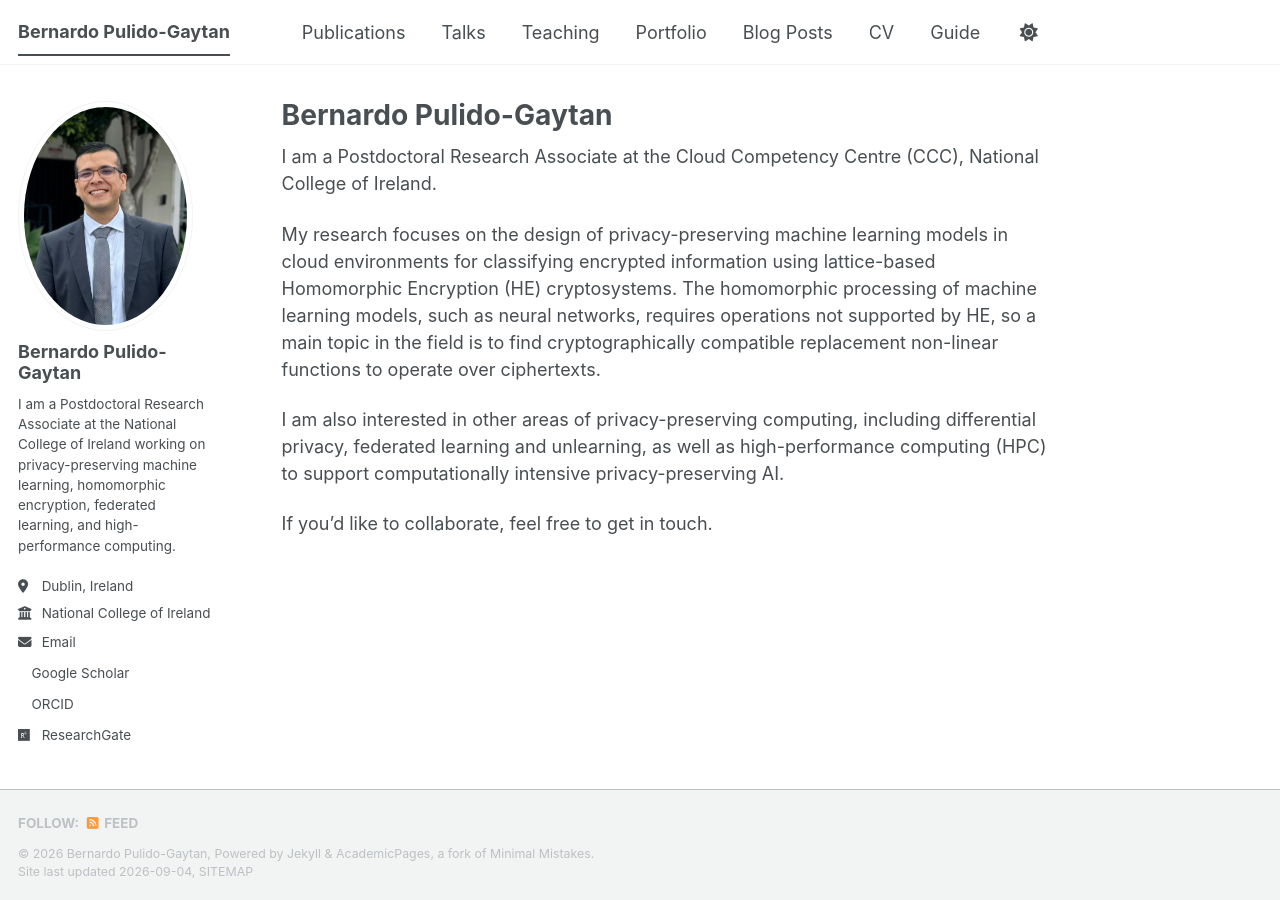
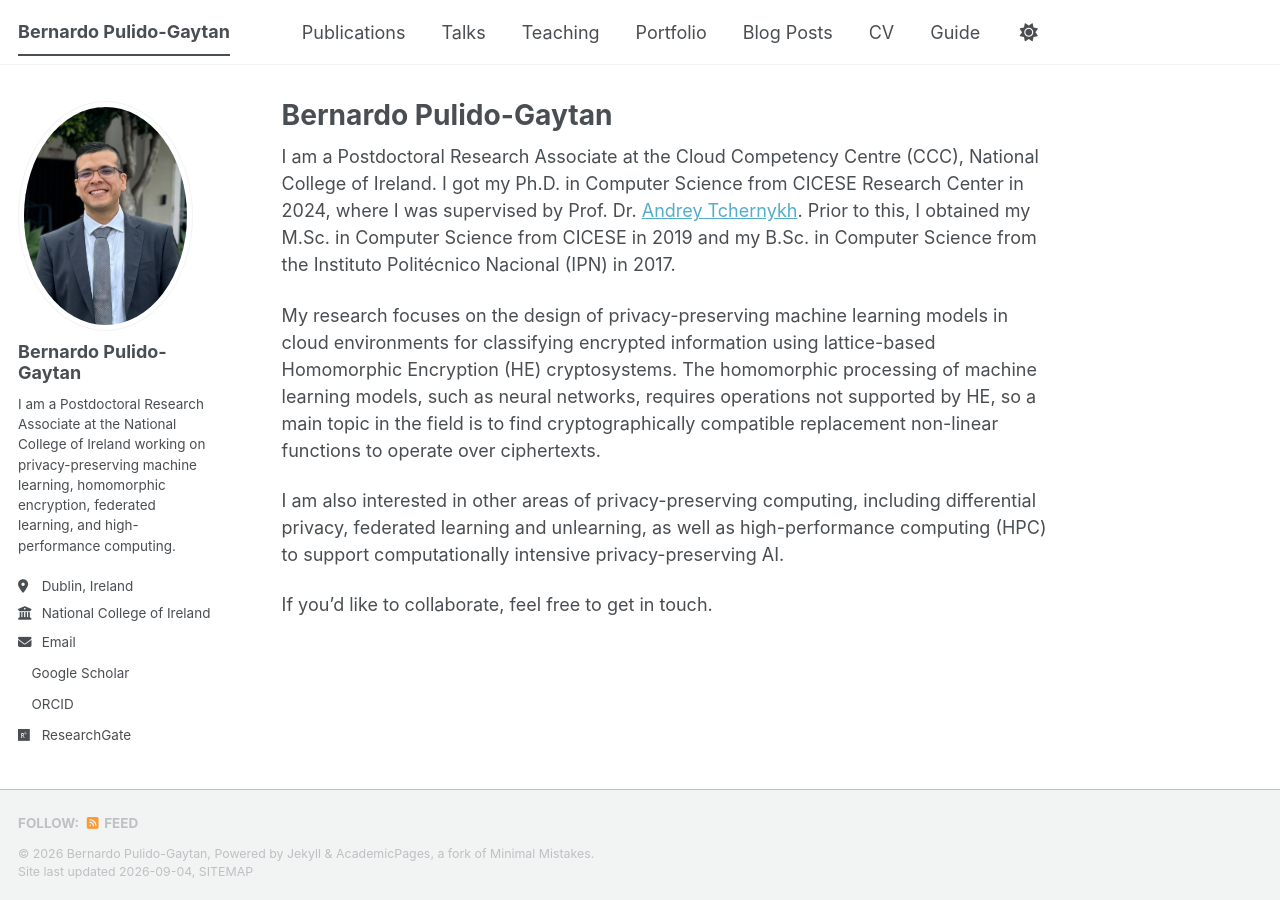
Before and after one commit to BernardoPulido/bernardopulido.github.io, a Jekyll site: the page built from _pages/about.md, in a window 1280 px wide. Built offline with Jekyll 4.4.1, drawn with Linux system fonts in a browser that asks for light colours; a style sheet for code colours, icons or effects is not loaded.

Commit message:
Update about.md

```diff
--- a/_pages/about.md
+++ b/_pages/about.md
@@ -7,7 +7,7 @@ redirect_from:
   - /about.html
 ---
 
-I am a Postdoctoral Research Associate at the Cloud Competency Centre (CCC), National College of Ireland.
+I am a Postdoctoral Research Associate at the Cloud Competency Centre (CCC), National College of Ireland. I got my Ph.D. in Computer Science from CICESE Research Center in 2024, where I was supervised by Prof. Dr. [Andrey Tchernykh](https://www.cicese.edu.mx/cicese3/investigacion/personal_academico/1387). Prior to this, I obtained my M.Sc. in Computer Science from CICESE in 2019 and my B.Sc. in Computer Science from the Instituto Politécnico Nacional (IPN) in 2017.
 
 My research focuses on the design of privacy-preserving machine learning models in cloud environments for classifying encrypted information using lattice-based Homomorphic Encryption (HE) cryptosystems. The homomorphic processing of machine learning models, such as neural networks, requires operations not supported by HE, so a main topic in the field is to find cryptographically compatible replacement non-linear functions to operate over ciphertexts.
 
```
